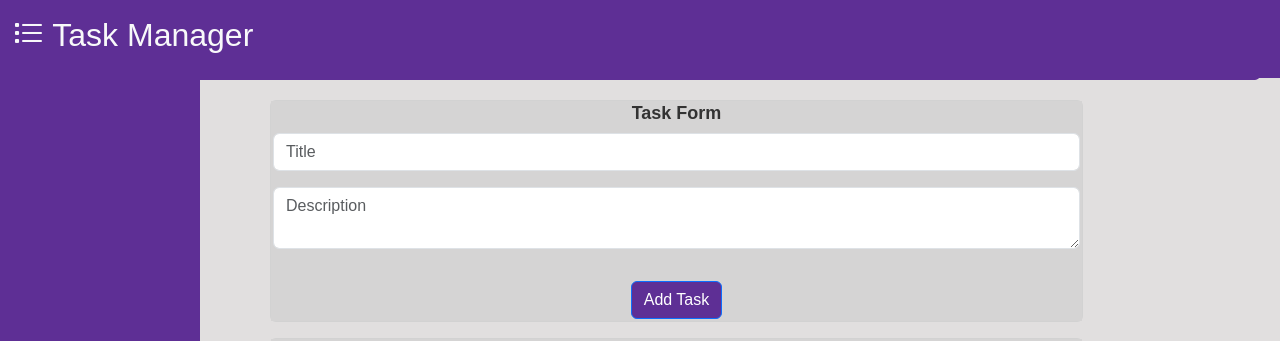
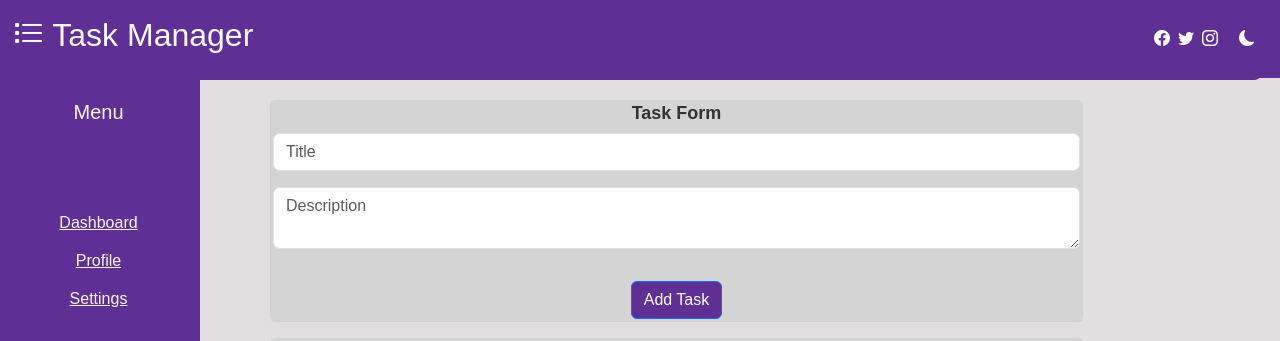
Before and after one commit to ghazouani-ouael/Task-Manager, a React (Create React App) app in the folder Front-end/: page / in a window 1280 px wide. Shown: the top 341 px of the page. Built offline with nearby package versions, Linux system fonts and the light colour scheme; no server answers; the HTML template or start-up script is replaced by a standard one.

Commit message:
Add Menu,Social Media Icons and Dark Mode for better user interaction

```diff
--- a/Front-end/src/TaskList.js
+++ b/Front-end/src/TaskList.js
@@ -9,6 +9,7 @@ const TaskList = () => {
   const [successMessage, setSuccessMessage] = useState('');
   const [errorMessage, setErrorMessage] = useState('');
   const [selectedTask, setSelectedTask] = useState(null);
+  const [darkMode, setDarkMode] = useState(false);
 
   useEffect(() => {
     fetchTasks();
@@ -103,23 +104,56 @@ const TaskList = () => {
     setSelectedTask(null);
   };
 
+  const toggleDarkMode = () => {
+    setDarkMode(!darkMode);
+  };
+
   return (
-    <div className="container-fluid">
+    <div className={`container-fluid ${darkMode ? 'dark-mode' : ''}`}>
       <div className="row">
         {/* Top Sidebar */}
-        <div className="col-12 text-light py-3 fixed-top" style={{ backgroundColor: '#5e2f95' }}>
-          <h2 className="text-left">
-            <i className="bi bi-list-task"></i> Task Manager
-          </h2>
+        <div className="col-12 text-light py-3 fixed-top" style={{ backgroundColor: darkMode ? '#333' : '#5e2f95' }}>
+          <div className="d-flex justify-content-between align-items-center">
+            <h2 className="text-left">
+              <i className="bi bi-list-task"></i> Task Manager
+            </h2>
+            <div className="d-flex ml-auto align-items-center">
+              <div className="social-icons">
+                <a href="#" className="social-icon text-white mr-2"><i className="bi bi-facebook"></i></a>
+                <a href="#" className="social-icon text-white mr-2"><i className="bi bi-twitter"></i></a>
+                <a href="#" className="social-icon text-white mr-2"><i className="bi bi-instagram"></i></a>
+              </div>
+
+              <button className="btn btn-link text-light" onClick={toggleDarkMode}>
+                {darkMode ? '' : ''} <i className={`bi ${darkMode ? 'bi-sun-fill' : 'bi-moon-fill'}`}></i>
+              </button>
+            </div>
+          </div>
         </div>
       </div>
 
       <div className="row">
         {/* Left Sidebar */}
-        <div className="col-1 text-light py-3 fixed-left" style={{ backgroundColor: '#5e2f95' }}>
+        <div className="col-2 text-light py-3 fixed-left" style={{ backgroundColor: darkMode ? '#333' : '#5e2f95' }}>
+          <br></br>
+          <h5>Menu</h5>
+          <br></br>
+          <br></br>
+          <br></br>
+          <ul className="list-unstyled">
+            <li>
+              <button className="btn btn-link text-light" >Dashboard</button>
+            </li>
+            <li>
+              <button className="btn btn-link text-light">Profile</button>
+            </li>
+            <li>
+              <button className="btn btn-link text-light" >Settings</button>
+            </li>
+          </ul>
         </div>
 
-        {/* Main Content Area */}
+
         <div className="col-9 offset-2">
           <div className="card mb-3">
             <div className="card-body">
```
